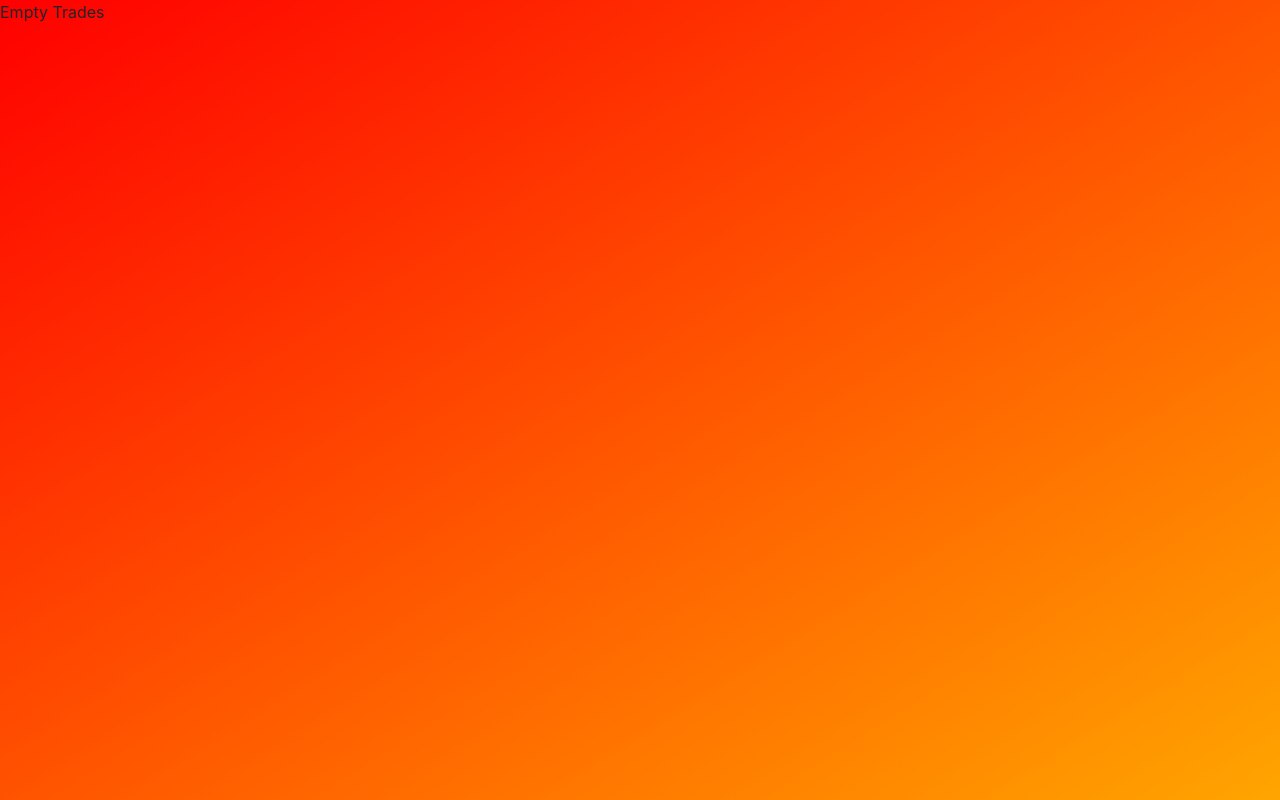
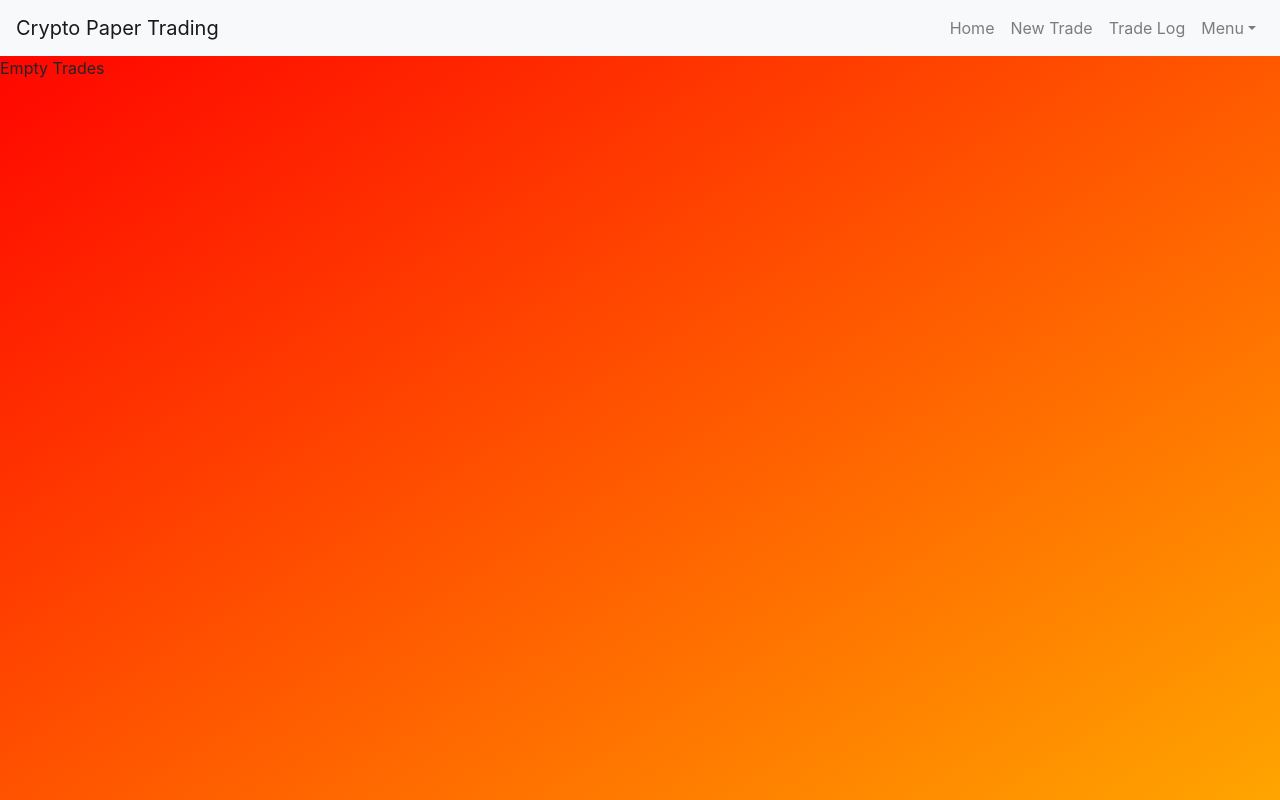
Before and after one commit to mdamian9/cryptopapertrading-site, a React (Create React App) app in the folder client/: page /trade-log in a window 1280 px wide. Built offline with nearby package versions, Linux system fonts and the light colour scheme.

Commit message:
Created TradeLogPage, added Navbar

```diff
--- a/client/src/components/Navbar.js
+++ b/client/src/components/Navbar.js
@@ -14,19 +14,21 @@ import {
 } from 'reactstrap';
 
 class NavbarComponent extends Component {
+
     constructor(props) {
         super(props);
-
         this.toggle = this.toggle.bind(this);
         this.state = {
             isOpen: false
         };
-    }
+    };
+
     toggle() {
         this.setState({
             isOpen: !this.state.isOpen
         });
-    }
+    };
+
     render() {
         return (
             <Navbar color="light" light expand="md">
@@ -34,6 +36,9 @@ class NavbarComponent extends Component {
                 <NavbarToggler onClick={this.toggle} />
                 <Collapse isOpen={this.state.isOpen} navbar>
                     <Nav className="ml-auto" navbar>
+                    <NavItem>
+                            <NavLink href="/home">Home</NavLink>
+                        </NavItem>
                         <NavItem>
                             <NavLink href="/new-trade">New Trade</NavLink>
                         </NavItem>
@@ -61,7 +66,7 @@ class NavbarComponent extends Component {
                 </Collapse>
             </Navbar>
         );
-    }
+    };
 };
 
 export default NavbarComponent;
--- a/client/src/components/TradeLog.js
+++ b/client/src/components/TradeLogPage.js
@@ -1,4 +1,5 @@
 import React, { Component } from 'react';
+import NavbarComponent from './Navbar';
 import UserEntryTrades from './UserEntryTrades';
 import UserExitTrades from './UserEntryTrades';
 
@@ -17,12 +18,15 @@ if (flag === "entries") {
     };
 };
 
-class TradeLog extends Component {
+class TradeLogPage extends Component {
     render = () => {
         return (
-            <Trades />
+            <div>
+                <NavbarComponent />
+                <Trades />
+            </div>
         );
     };
 };
 
-export default TradeLog;
+export default TradeLogPage;
--- a/client/src/index.js
+++ b/client/src/index.js
@@ -8,7 +8,7 @@ import App from './App';
 import UserHomePage from './components/UserHomePage';
 import NewEntryTrade from './components/NewEntryTrade';
 import NewExitTrade from './components/NewExitTrade';
-import TradeLog from './components/TradeLog';
+import TradeLogPage from './components/TradeLogPage';
 import * as serviceWorker from './serviceWorker';
 
 ReactDOM.render(
@@ -19,7 +19,7 @@ ReactDOM.render(
         <Route exact path="/home" component={UserHomePage} />
         <Route exact path="/new-entry-trade" component={NewEntryTrade} />
         <Route exact path="/new-exit-trade" component={NewExitTrade} />
-        <Route exact path="/trade-log" component={TradeLog} />
+        <Route exact path="/trade-log" component={TradeLogPage} />
         <Route exact path="/user-entry-trades" component={NewEntryTrade} />
         <Route exact path="/uer-exit-trades" component={NewExitTrade} />
     </Router>
```
